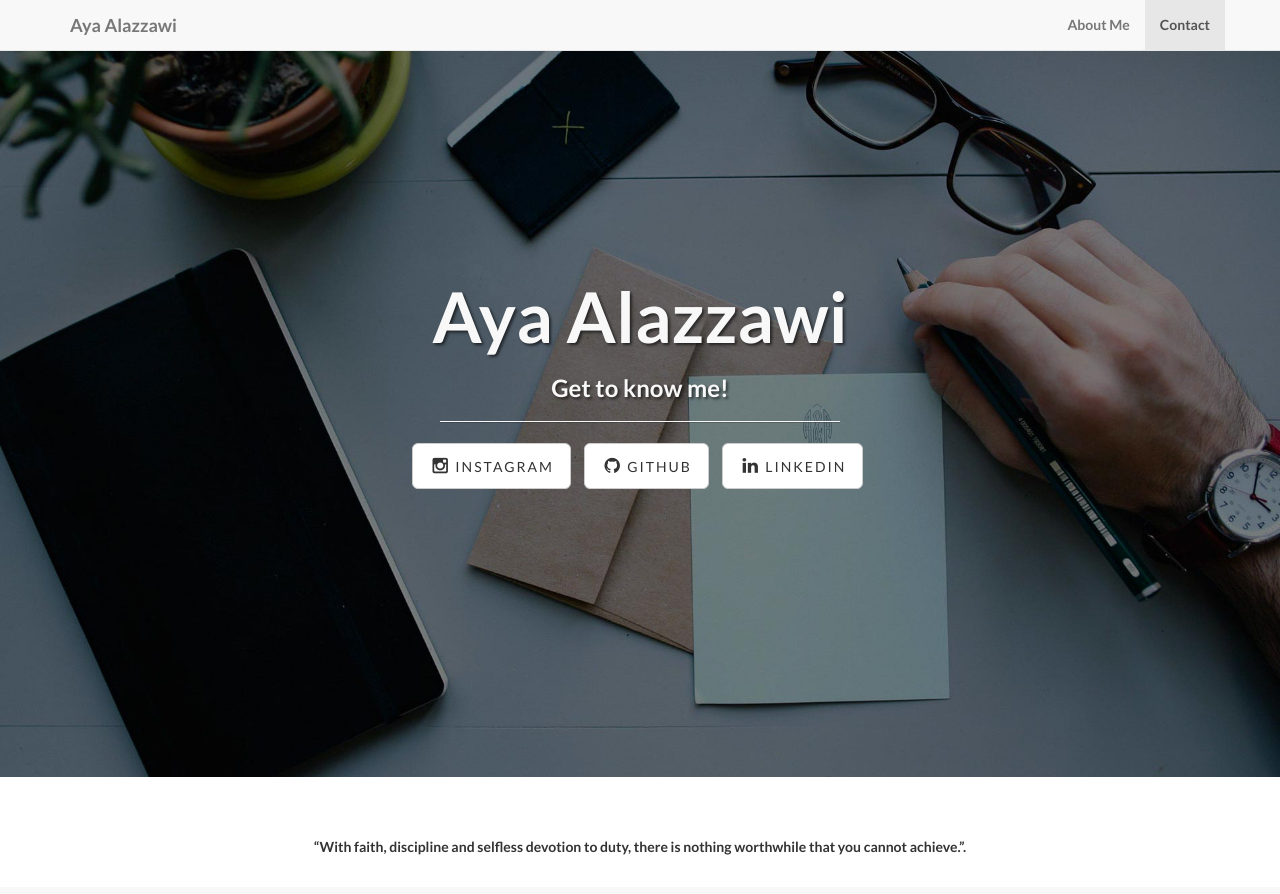
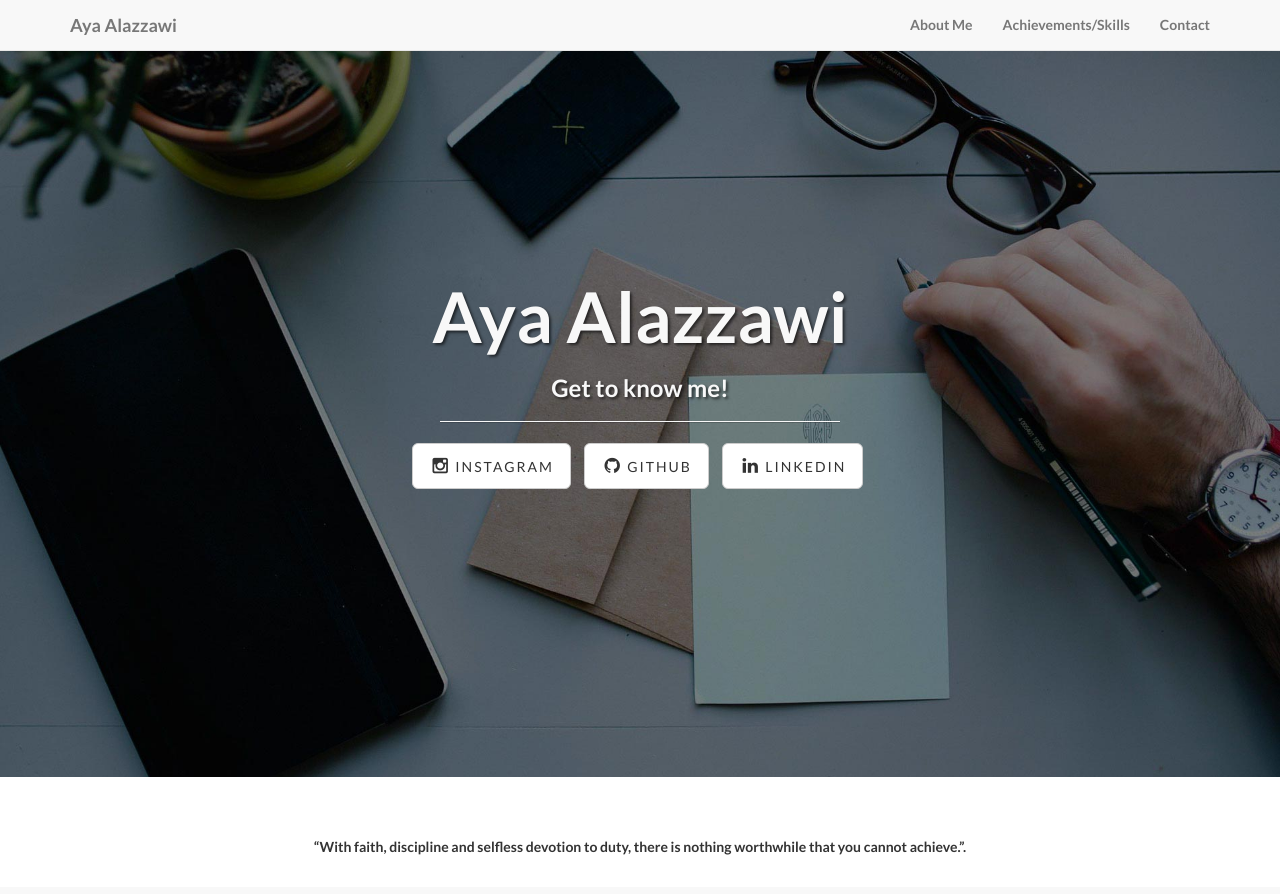
Before and after one commit to AyaAlazzawi/MyPersonalSite, a Jekyll site: the page built from index.html, in a window 1280 px wide and 900 px high. Shown: the top 894 px of the window. Built offline with Jekyll 4.4.1, drawn with Linux system fonts in a browser that asks for light colours; nearby versions of some CDN libraries; library files that are not in the unit come from our copies.

Commit message:
Update header.html

```diff
--- a/_includes/header.html
+++ b/_includes/header.html
@@ -17,6 +17,9 @@
             	<li>
                     <a class="page-scroll" href="#aboutme">About Me</a>
                 </li>
+                <li>
+                    <a class="page-scroll" href="#achievements&skills">Achievements/Skills</a>
+                    </li>
                 <li>
                     <a class="page-scroll" href="#contact">Contact</a>
                 </li>
```
